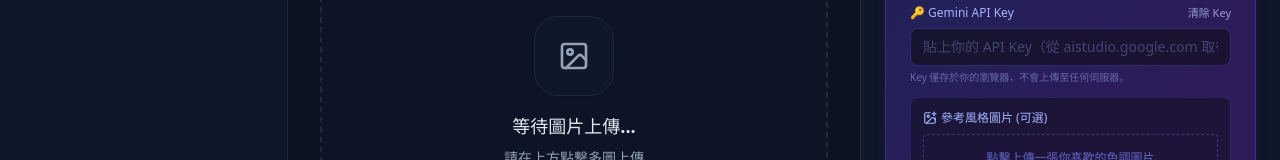
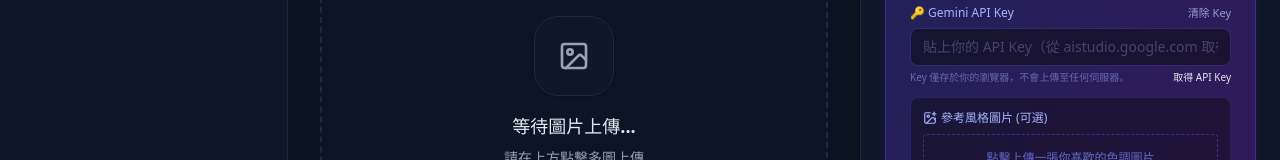
Before and after one commit to france0414/litelab, a React (Vite) app: page /color-control in a window 1280 px wide. Shown: the part 203-363 px from the top of the page. Built offline with nearby package versions, Linux system fonts and the light colour scheme.

Commit message:
feat: add api key link

```diff
--- a/src/pages/ColorControl.jsx
+++ b/src/pages/ColorControl.jsx
@@ -849,7 +849,17 @@ const ColorControl = () => {
                   placeholder="貼上你的 API Key（從 aistudio.google.com 取得）"
                   className="w-full bg-neutral-950/50 border border-indigo-500/30 rounded-lg px-3 py-2 text-sm text-white placeholder-indigo-300/30 focus:outline-none focus:border-indigo-400"
                 />
-                <p className="text-[10px] text-indigo-300/50 mt-1">Key 僅存於你的瀏覽器，不會上傳至任何伺服器。</p>
+                <div className="mt-1 flex items-center justify-between text-[10px]">
+                  <p className="text-indigo-300/50">Key 僅存於你的瀏覽器，不會上傳至任何伺服器。</p>
+                  <a
+                    href="https://aistudio.google.com/apikey"
+                    target="_blank"
+                    rel="noreferrer"
+                    className="text-indigo-300/70 hover:text-indigo-200 underline"
+                  >
+                    取得 API Key
+                  </a>
+                </div>
               </div>
 
               <div className="flex flex-col gap-3">
```
